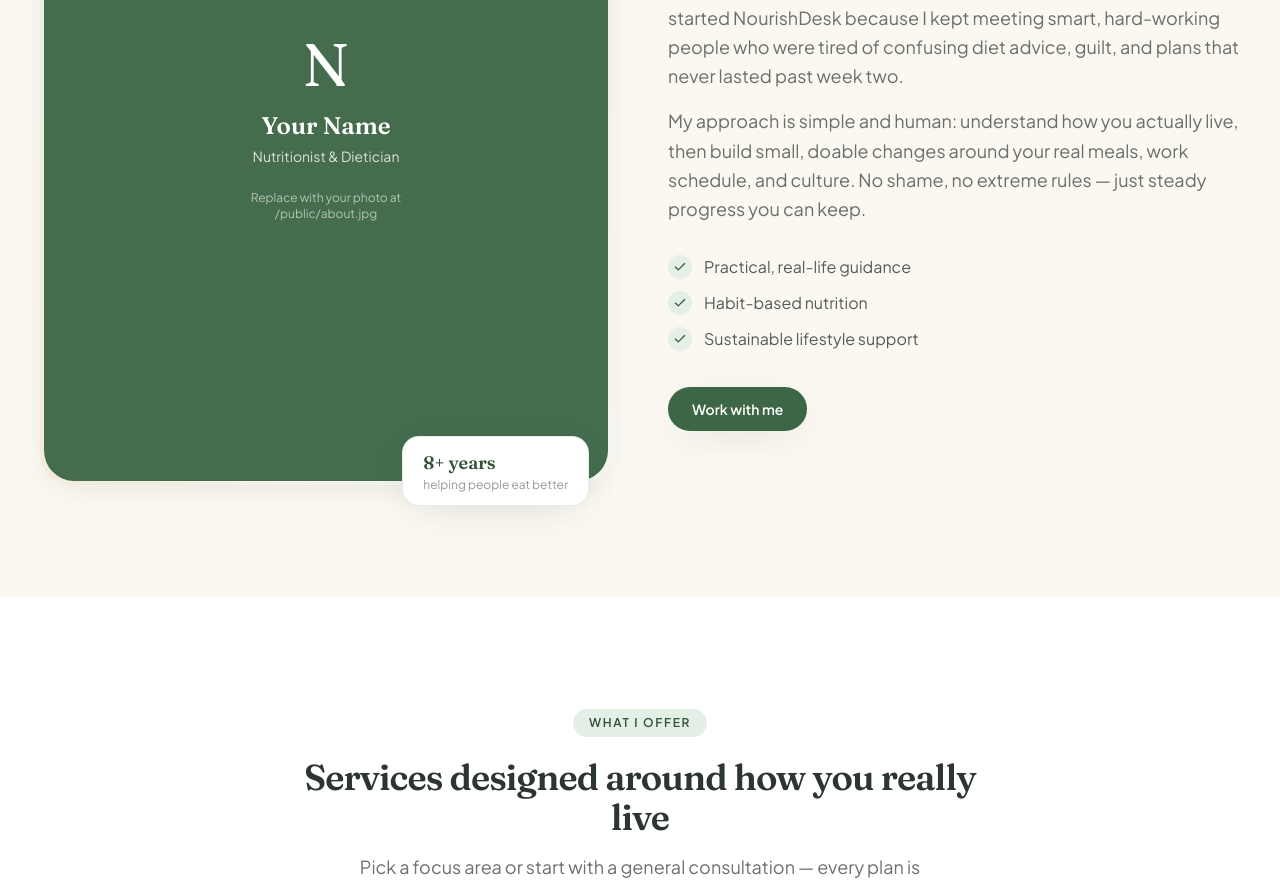
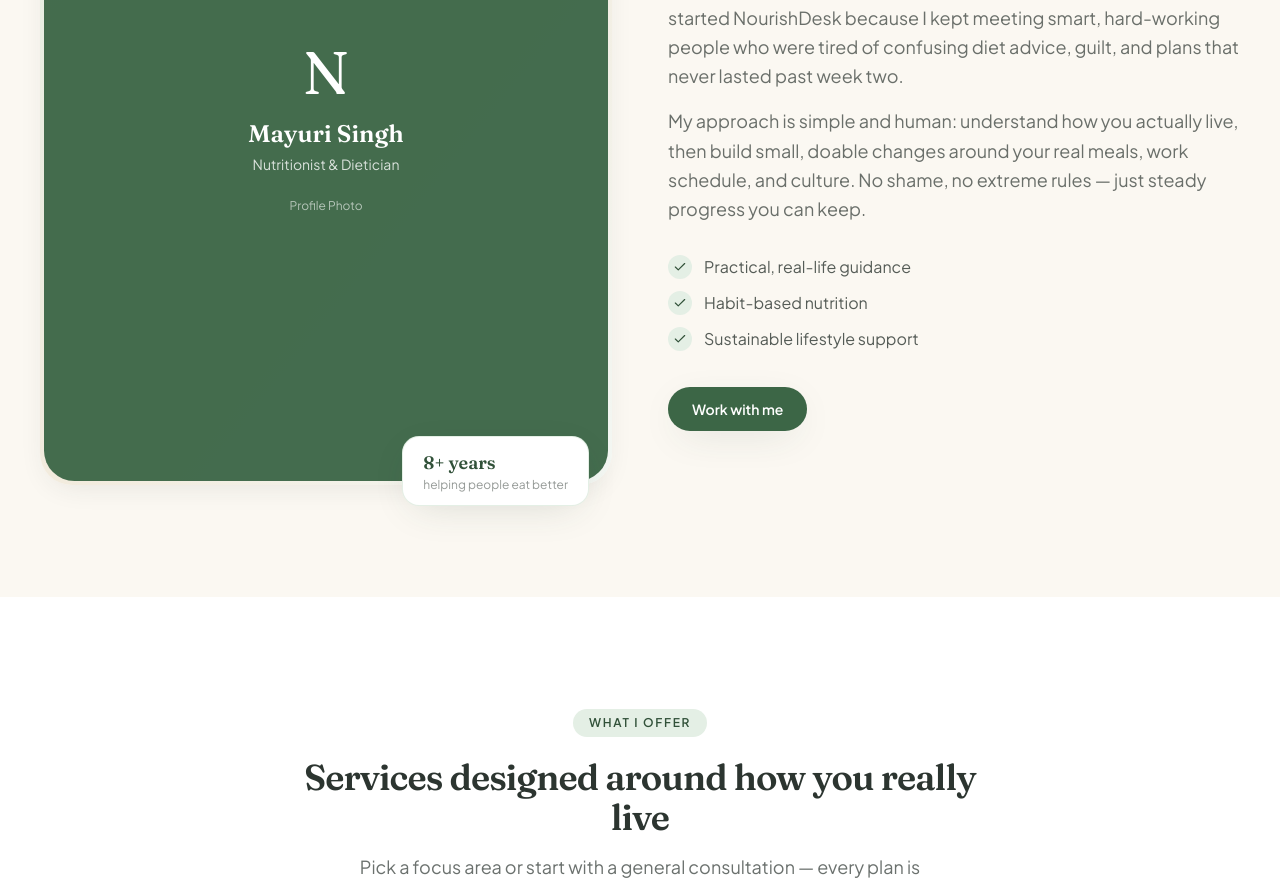
Before and after one commit to itgitnit2210/NourishDesk, a Next.js app: page / in a window 1280 px wide. Shown: the part 1110-1996 px from the top of the page. Built offline with nearby package versions, Linux system fonts and the light colour scheme.

Commit message:
added name

```diff
--- a/components/About.js
+++ b/components/About.js
@@ -22,13 +22,13 @@ export default function About() {
             <div className="flex aspect-[4/5] w-full flex-col items-center justify-center rounded-[1.9rem] bg-brand-600/95 text-center text-white">
               <span className="font-serif text-6xl">N</span>
               <p className="mt-4 font-serif text-2xl font-semibold">
-                Your Name
+                Mayuri Singh
               </p>
               <p className="mt-1 text-sm text-white/80">
                 Nutritionist & Dietician
               </p>
               <p className="mt-6 max-w-[14rem] text-xs text-white/60">
-                Replace with your photo at /public/about.jpg
+                Profile Photo
               </p>
             </div>
           </div>
```
